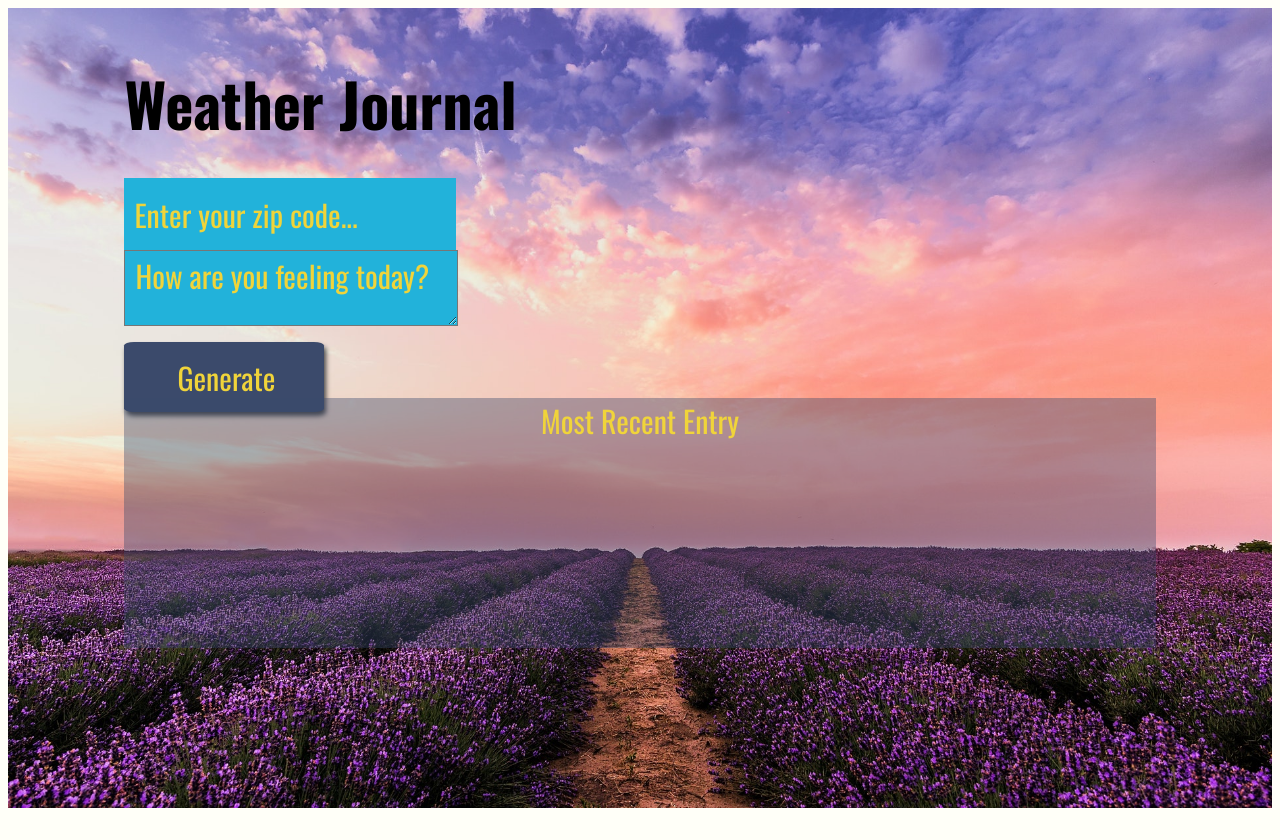
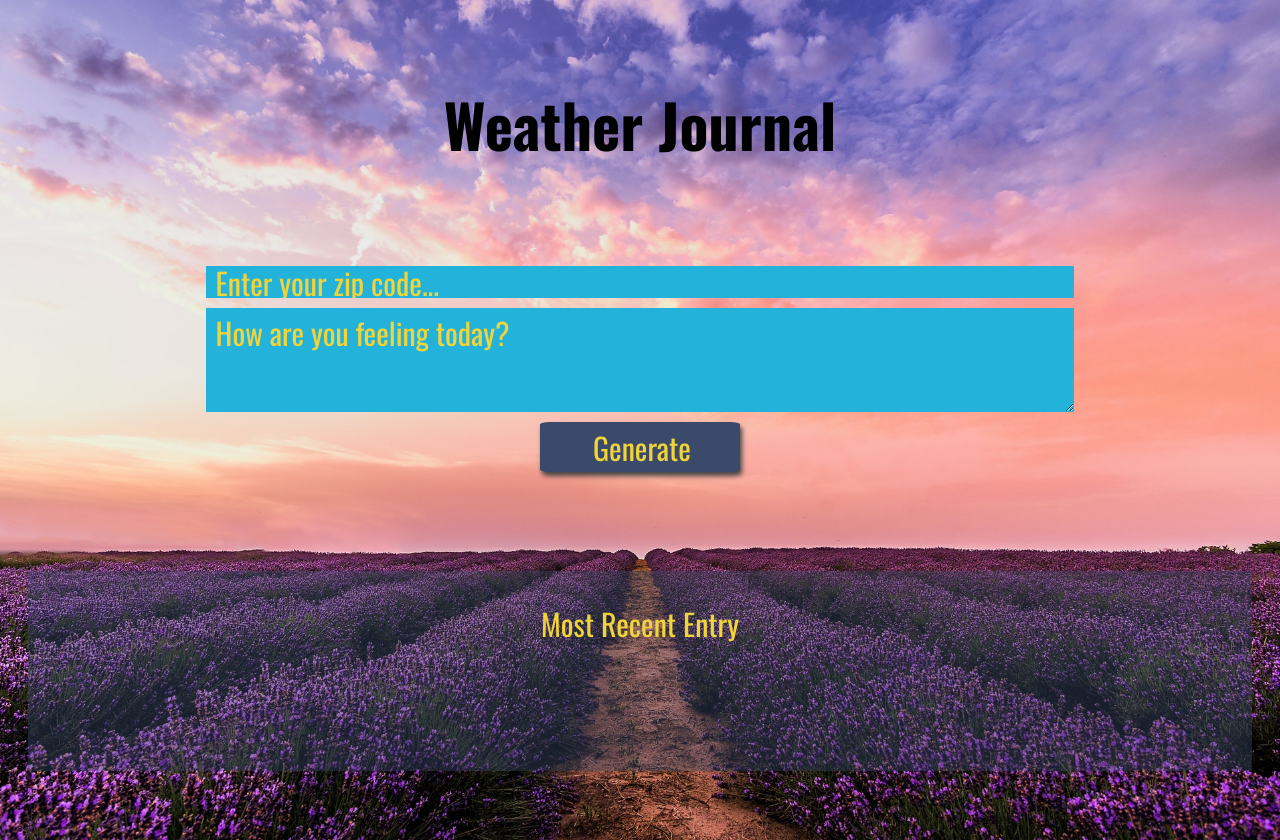
Before and after one commit to alexandrabaturina/weather-journal, a website: page website/index.html in a window 1280 px wide. Before the commit the page ends 816 px from the top, so only its background shows below. Drawn offline with nearby package versions, Linux system fonts and the light colour scheme; a web font is replaced by a local one.

Commit message:
chore: simplify design

```diff
--- a/website/css/style.css
+++ b/website/css/style.css
@@ -1,103 +1,83 @@
 body{
-    background: #fffff8;
     font-family: -apple-system, BlinkMacSystemFont, sans-serif;
+    background-image: url('../img/background.jpg');
+    background-size: cover;
 }
 
 #app{
+    margin: 20px;
     display: grid;
-    grid-template-rows: 70px 100px 250px 200px;
-    grid-template-columns: 90%;
+    align-items: center;
+    grid-auto-rows: auto;
     grid-template-areas:
      "header"
-     "zip"
-     "feel"
+     "data"
      "entry";
-    height:100vh;
-    background-image: url('../img/background.jpg');
-    background-size: cover;
-    color: black;
-    justify-content: center;
-    grid-gap: 1em;
+    height: 100vh;
+    align-items: center;
     font-size: 20px;
     font-family: 'Oswald', sans-serif;
 }
 
-.holder{
-    justify-self: center;
-}
-
-#entryHolder{
+#entry-holder{
+    justify-self: start;
     display: flex;
     flex-direction: column;
-    padding-top: 20px;
-    padding-left: 10px;
 }
 
 .headline {
     grid-area: header;
-    padding-top: 30px;
-    font-size: 1.5em;
-    font-weight: 700;
+    font-size: 1.8em;
+    font-weight: 900;
+    justify-self: center;
+    padding-top: 10px;
 }
 
-.zip {
-    /* padding-top: 10px; */
-    grid-area: zip;
+.user-data {
+    grid-area: data;
     display: flex;
     flex-direction: column;
-    text-align: center;
-}
-
-#zip {
-    padding-left: 10px;
-}
-
-.feel {
-    grid-area: feel;
-    display: flex;
     align-items: center;
-    flex-direction: column;
+    justify-content: space-between;
 }
 
 .entry {
     grid-area: entry;
     width: 100%;
+    height: 200px;
     font-size: 1.1em;
     background: rgba(59, 74, 107, .4);
     text-align: center;
     color: #f0d43a;
+    display: flex;
+    flex-direction: column;
+    align-content: flex-start;
 }
 
-.title {
-    align-items: center;
-}
-
-
-/*  Basic Styling To Override Default For Basic HTML Elements */
-label{
-    display:block;
-    font-size: 1.1em;
+#entry-header {
+    padding-top: 30px;
 }
 
 input{
     display:block;
-    height: 70px;
-    width: 250px;
+    height: 30px;
+    width: 100%;
     background:#22b2da;
     color: #f0d43a;
-    font-size: 1.1em;
+    font-size: 1em;
     font-family: 'Oswald', sans-serif;
     border: none;
+    padding-left: 10px;
 }
 
 button{
     width: 200px;
     margin-top: 10px;
     border-radius: 5%;
-    height: 70px;
+    height: 50px;
     background: #3b4a6b;
     color: #f0d43a;
-    font-size: 1.2em;
+    font-size: 1em;
     padding-left: 10px;
     font-family: 'Oswald', sans-serif;
     border: none;
@@ -106,11 +86,19 @@ button{
 
 textarea{
     background:#22b2da;
-    width: 250px;
+    height: 60px;
+    width: 100%;
     color: #f0d43a;
-    font-size: 1.1em;
+    font-size: 1em;
+    font-family: 'Oswald', sans-serif;
+    border: none;
     padding-left: 10px;
-    font-family: 'Oswald', sans-serif;
+    margin-top: 10px;
+}
+
+.zip-error {
+    color: red;
+    font-size: 0.7em;
 }
 /* Reset style for HTML element on active to have no border*/
 input:focus,
@@ -123,33 +111,17 @@ button:focus {
 ::placeholder { /* Firefox, Chrome, Opera */
     color: #f0d43a;
     font-family: 'Oswald', sans-serif;
-
-}
-
-:-ms-input-placeholder { /* Internet Explorer 10-11 */
-    color: #f0d43a;
-    font-family: 'Oswald', sans-serif;
-}
-
-::-ms-input-placeholder { /* Microsoft Edge */
-    color: #f0d43a;
-    font-family: 'Oswald', sans-serif;
 }
 
 @media (min-width: 769px) {
-    #app {
-        grid-template-rows: 150px 200px 250px;
-        grid-template-columns: 40% 40%;
-        grid-template-areas:
-        "header header"
-        "zip feel"
-        "entry entry";
-    }
 
     input,
     textarea {
-        width: 320px;
-        height: 70px;
+        width: 70%;
+    }
+
+    textarea {
+        height: 100px;
     }
 
     #zip,
@@ -161,7 +133,6 @@ button:focus {
     }
 
     .headline {
-        padding-top: 50px;
         font-size: 3em;
     }
 
```
